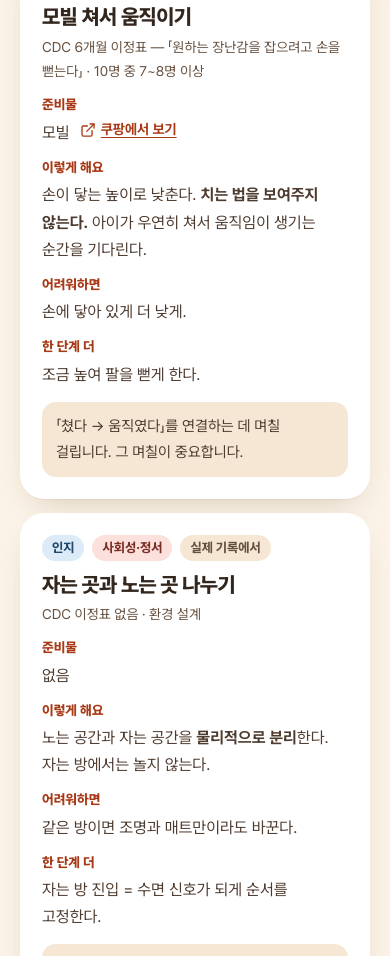
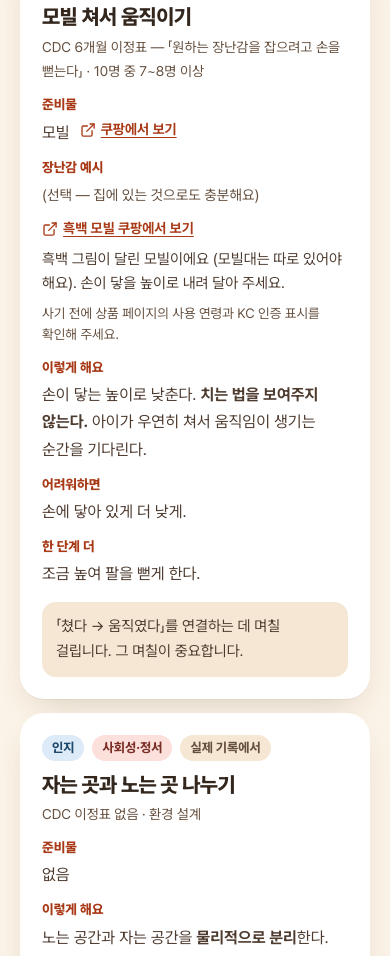
Before and after one commit to goseumi-app/goseumi-app.github.io, a website: page play/2.html in a window 390 px wide. Shown: the part 1926-2882 px from the top of the page. Drawn offline with Linux system fonts and the light colour scheme.

Commit message:
site: play/2 toy example (bw mobile)

```diff
--- a/play/2.html
+++ b/play/2.html
@@ -73,7 +73,7 @@
 <p class="cdc">CDC 6개월 이정표 — 「원하는 장난감을 잡으려고 손을 뻗는다」 · 10명 중 7~8명 이상</p>
 <dl>
 <div><dt>준비물</dt><dd>모빌 <a class="buy" href="https://link.coupang.com/a/gwWb7eW7sy" target="_blank" rel="sponsored noopener"><svg class="ico" viewBox="0 0 24 24" aria-hidden="true"><path d="M15 3h6v6" /> <path d="M10 14 21 3" /> <path d="M18 13v6a2 2 0 0 1-2 2H5a2 2 0 0 1-2-2V8a2 2 0 0 1 2-2h6" /></svg>쿠팡에서 보기<span class="sr-only"> (광고 링크)</span></a></dd></div>
-
+<div><dt>장난감 예시</dt><dd><span class="small">(선택 — 집에 있는 것으로도 충분해요)</span><ul class="toys"><li><a class="buy" href="https://link.coupang.com/a/hEIo2Glf76" target="_blank" rel="sponsored noopener"><svg class="ico" viewBox="0 0 24 24" aria-hidden="true"><path d="M15 3h6v6" /> <path d="M10 14 21 3" /> <path d="M18 13v6a2 2 0 0 1-2 2H5a2 2 0 0 1-2-2V8a2 2 0 0 1 2-2h6" /></svg>흑백 모빌 쿠팡에서 보기<span class="sr-only"> (광고 링크)</span></a><span class="td">흑백 그림이 달린 모빌이에요 (모빌대는 따로 있어야 해요). 손이 닿을 높이로 내려 달아 주세요.</span></li></ul><span class="toy-note">사기 전에 상품 페이지의 사용 연령과 KC 인증 표시를 확인해 주세요.</span></dd></div>
 <div><dt>이렇게 해요</dt><dd>손이 닿는 높이로 낮춘다. <b>치는 법을 보여주지 않는다.</b> 아이가 우연히 쳐서 움직임이 생기는 순간을 기다린다.</dd></div>
 <div><dt>어려워하면</dt><dd>손에 닿아 있게 더 낮게.</dd></div>
 <div><dt>한 단계 더</dt><dd>조금 높여 팔을 뻗게 한다.</dd></div>
```
